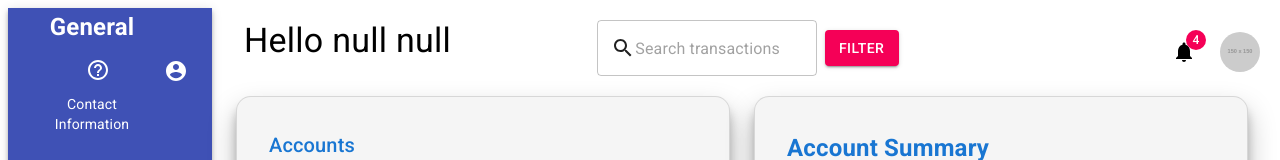
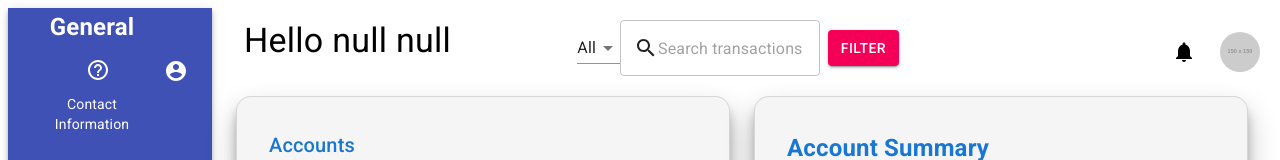
Before and after one commit to NICANORKYAMBA/bank-system, a React (Create React App) app in the folder frontend/: page /dashboard in a window 1280 px wide. Shown: the top 160 px of the page. Built offline with nearby package versions, Linux system fonts and the light colour scheme; no server answers.

Commit message:
Added font size to greeting section

```diff
--- a/frontend/src/components/DashboardHeader.js
+++ b/frontend/src/components/DashboardHeader.js
@@ -1,5 +1,19 @@
-import React from 'react';
-import { Grid, Typography, Box, TextField, Button, IconButton, Badge, Avatar, Popover } from '@material-ui/core';
+import React, { useState } from 'react';
+import {
+  Grid,
+  Typography,
+  Box,
+  TextField,
+  Button,
+  IconButton,
+  Badge,
+  Avatar,
+  Popover,
+  Tooltip,
+  CircularProgress,
+  Select,
+  MenuItem
+} from '@material-ui/core';
 import SearchIcon from '@material-ui/icons/Search';
 import NotificationsIcon from '@material-ui/icons/Notifications';
 
@@ -9,36 +23,62 @@ const DashboardHeader = ({
   handleProfilePopoverOpen,
   profileOpen,
   profileAnchorEl,
-  handleProfilePopoverClose
+  handleProfilePopoverClose,
+  handleSearchChange,
+  handleSearchSubmit,
+  notificationsCount,
+  handleNotificationsClick,
+  notifications
 }) => {
+  const [searchType, setSearchType] = useState('all');
+
+  const handleSearchTypeChange = (event) => {
+    setSearchType(event.target.value);
+  };
+
   return (
     <Grid container spacing={3}>
       <Grid item xs={12} sm={6} md={4}>
-        <Typography variant='h4' component='h1' gutterBottom style={{ marginLeft: '20px' }}>
-          Hello {userData ? `${userData.firstName} ${userData.lastName}` : 'Loading...'}
+        <Typography variant='h4' component='h1' gutterBottom style={{ marginLeft: '20px' }} className={classes.greeting}>
+          Hello {userData ? `${userData.firstName} ${userData.lastName}` : <CircularProgress size={24} />}
         </Typography>
       </Grid>
       <Grid item xs={12} sm={6} md={4}>
-        <Box display='flex' justifyContent='flex-end' alignItems='center' style={{ marginLeft: '20px' }}>
+        <Box display='flex' justifyContent='center' alignItems='center' flexDirection='row'>
+          <form onSubmit={handleSearchSubmit}>
+            <Box display='flex' flexDirection='row' alignItems='center'>
+              <Select value={searchType} onChange={handleSearchTypeChange}>
+                <MenuItem value='all'>All</MenuItem>
+                <MenuItem value='deposits'>Deposits</MenuItem>
+                <MenuItem value='withdrawals'>Withdrawals</MenuItem>
+                <MenuItem value='transfers'>Transfers</MenuItem>
+              </Select>
               <TextField
                 variant='outlined'
                 placeholder='Search transactions'
                 InputProps={{
                   startAdornment: <SearchIcon />
                 }}
+                onChange={handleSearchChange}
               />
-          <Button variant='contained' color='primary' className={classes.button}>
+              <Button type='submit' variant='contained' color='primary' className={classes.button}>
                 Filter
               </Button>
+            </Box>
+          </form>
         </Box>
       </Grid>
       <Grid item xs={12} sm={6} md={4}>
         <Box display='flex' justifyContent='flex-end' alignItems='center'>
-          <IconButton color='inherit'>
-            <Badge badgeContent={4} color='secondary'>
+          <Tooltip title='Notifications'>
+            <IconButton color='inherit' onClick={handleNotificationsClick}>
+              <Badge badgeContent={notificationsCount} color='secondary'>
                 <NotificationsIcon />
               </Badge>
             </IconButton>
+          </Tooltip>
+          {/* Add a component to display notifications when the icon is clicked */}
+          <Tooltip title='User Profile'>
             <IconButton
               edge='end'
               aria-label='user profile'
@@ -47,6 +87,7 @@ const DashboardHeader = ({
             >
               <Avatar alt='User Profile' src='https://via.placeholder.com/150' />
             </IconButton>
+          </Tooltip>
           <Popover
             id='profile-popover'
             open={profileOpen}
@@ -63,7 +104,9 @@ const DashboardHeader = ({
             disableRestoreFocus
           >
             <Typography>
-              User details go here
+              Email: {userData.email}<br />
+              Phone: {userData.phone}
+              {/* Display more user details as needed */}
             </Typography>
           </Popover>
         </Box>
```
Lines whose indentation alone changed are shown as unchanged.
